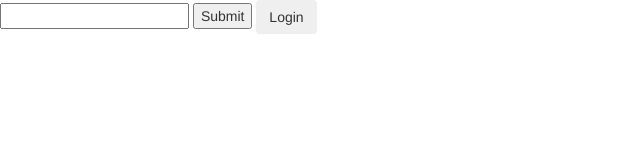
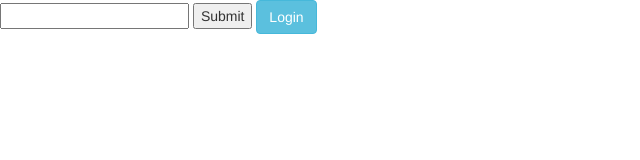
Before and after one commit to theblairmcmillan/Attic, a website: page index.html at #/login in a window 1280 px wide. Shown: the whole page, without its empty margins (0-640 px from the left). Drawn offline with nearby package versions, Linux system fonts and the light colour scheme; some packages are replaced by stand-ins of ours.

Commit message:
changed button

```diff
--- a/app/login/login.html
+++ b/app/login/login.html
@@ -1,5 +1,5 @@
 <div id="loginView">
 	<input type="text" ng-model="userName">
 	<button type="submit" ng-click="getUserName(userName)">Submit</button>
-	<button type="button" class="btn btn-info-outline">Login</button>
+	<button type="button" class="btn btn-info" id="loginButton">Login</button>
 </div>
```
